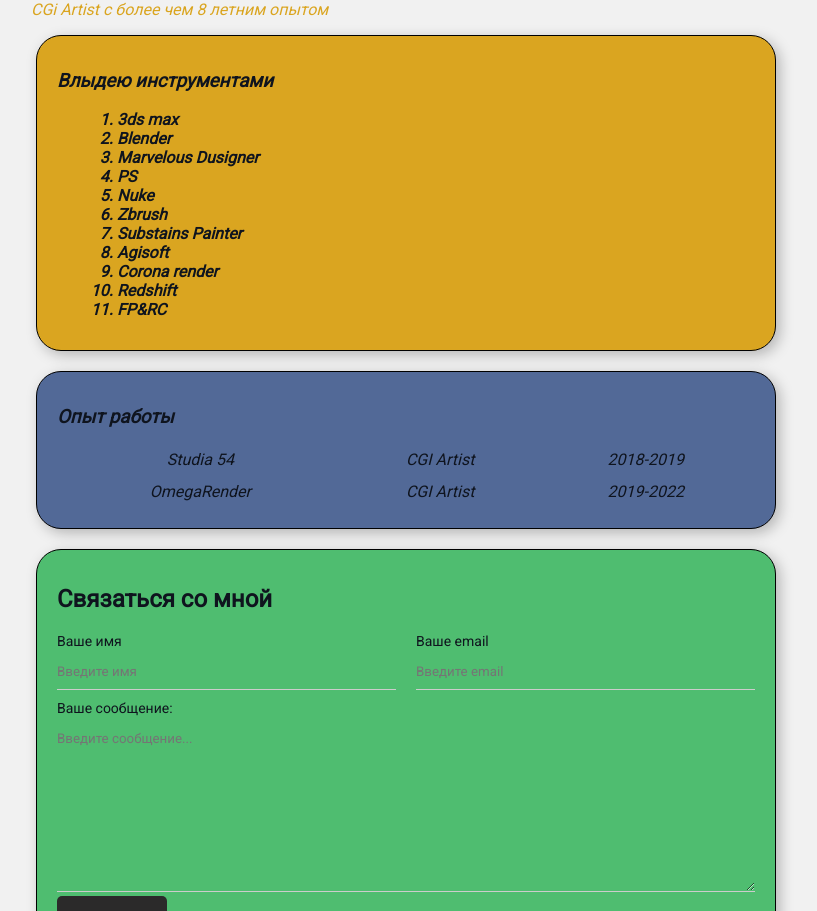
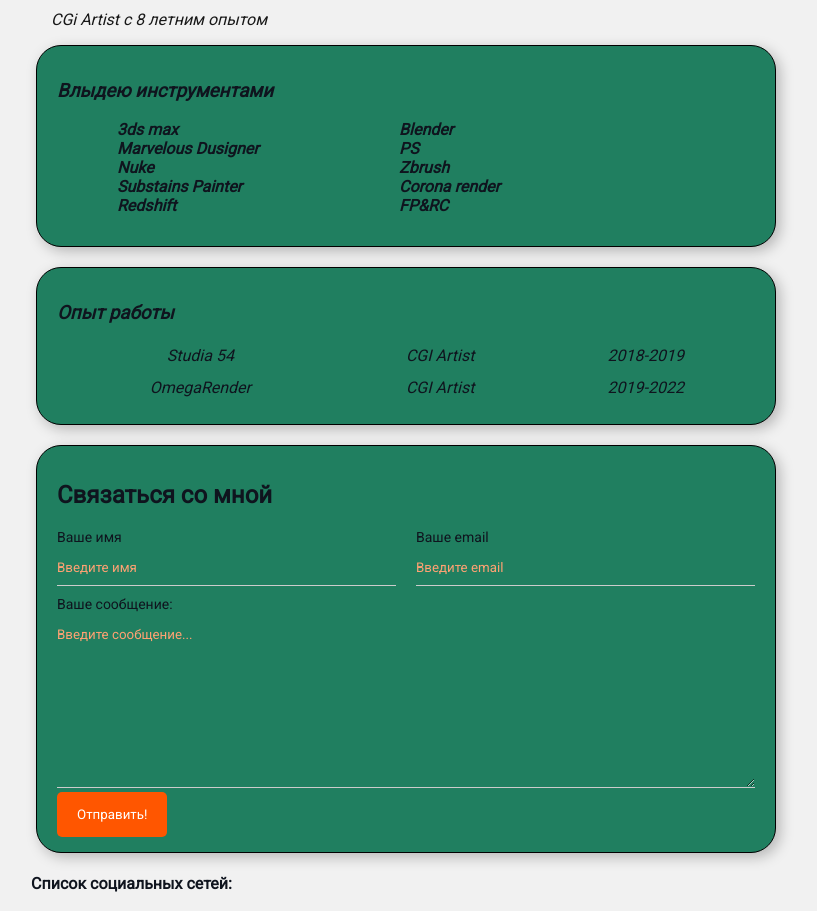
Before and after one commit to Threesundays/resume, a plain HTML site: page index.html in a window 1280 px wide. Shown: the part 350-1261 px from the top of the page, without its empty margins (234-1051 px from the left). Drawn offline with Linux system fonts and the light colour scheme.

Commit message:
Add styles

```diff
--- a/index.html
+++ b/index.html
@@ -1,5 +1,6 @@
 <!DOCTYPE html>
 <html lang="en">
+
 <head>
     <meta charset="UTF-8">
     <meta http-equiv="X-UA-Compatible" content="IE=edge">
@@ -7,20 +8,21 @@
     <title>Anton Krat</title>
     <link rel="stylesheet" href="selection.css">
 </head>
+
 <body>
     <div class="container">
         <div class="info">
 
-    <img src="https://sun9-6.userapi.com/impf/c857724/v857724401/12aae/fEw_SLQk7Hc.jpg?size=570x1080&quality=96&sign=f37a26337bfc0e3eb394091d7da44445&type=album" alt="Аватар"
-    class="avatar">
+            <img src="https://sun9-6.userapi.com/impf/c857724/v857724401/12aae/fEw_SLQk7Hc.jpg?size=570x1080&quality=96&sign=f37a26337bfc0e3eb394091d7da44445&type=album"
+                alt="Аватар" class="avatar">
             <div class="info-text">
                 <h1>Anton Krat</h1>
 
-<p> CGi Artist c более чем 8 летним опытом</p>
+                <p> CGi Artist c 8 летним опытом</p>
                 <div class="card skills">
                     <h3>Влыдею инструментами </h3>
-<ul><strong>
-    <ol class="list">
+                    <ul class="col2"><strong>
+                            <ol class=" list">
                                 <li>3ds max</li>
                                 <li>Blender</li>
                                 <li>Marvelous Dusigner</li>
@@ -28,7 +30,6 @@
                                 <li>Nuke</li>
                                 <li>Zbrush</li>
                                 <li>Substains Painter</li>
-        <li>Agisoft</li>
                                 <li>Corona render</li>
                                 <li>Redshift</li>
                                 <li>FP&RC</li>
@@ -69,12 +70,12 @@
 
                     <div class="form-group">
                         <label for="">Ваше имя</label>
-    <input type="text"  id="text" placeholder="Введите имя">
+                        <input type="text" id="text" placeholder="Введите имя">
                     </div>
 
                     <div class="form-group">
                         <label for="">Ваше email</label>
-    <input type="email"  id="email" placeholder="Введите email">
+                        <input type="email" id="email" placeholder="Введите email">
                     </div>
                 </div>
 
@@ -92,13 +93,16 @@
 
 
 
+
+
+
         <h4>Список социальных сетей:</h4>
         <a href="https://vk.com/antonkrat" target="_blank">Вконтакте</a>
         |
         <a href="https://www.behance.net/AntonKrat" target="_blank">Behance</a>
 
 
-
+    </div>
     </div>
 </body>
 
--- a/selection.css
+++ b/selection.css
@@ -20,18 +20,25 @@ body {
 
 .avatar {
     border: 1px solid black;
+    margin: 5px;
     width: 300px;
     border-radius: 25px;
     box-shadow: 4px 4px 14px rgba(0, 0, 0, .25);
 }
+
 .info {
     font-style: italic;
     margin-bottom: 20px;
 }
 
 .info-text p {
+    margin-left: 20px;
     font-style: oblique;
-    color: #DAA520;
+    color: #181818;
+}
+
+.info-text h1 {
+    margin-left: 20px;
 }
 
 .card {
@@ -43,24 +50,34 @@ body {
 
 }
 
+.col2 li {
+    display: inline-flex;
+
+    width: 45%;
+}
+
+
+
+
 .skills {
-    background-color: #DAA520;
+    background-color: #207f60;
     padding: 15px 20px;
 }
+
 .experience {
-    background-color: #526997;
+    background-color: #207f60;
     padding: 15px 20px;
 }
 
 .ask {
-    background-color: rgb(79, 189, 112);
+    background-color: #207f60;
     padding: 15px 20px;
 }
 
 
 
 .btn {
-    background: #2b2a2a;
+    background: #FF5600;
     padding: 15px 20px;
     color: #fff;
     border: none;
@@ -70,7 +87,7 @@ body {
 }
 
 .btn:hover {
-    color: #DAA520;
+    color: #00AA72;
 }
 
 a {
@@ -114,6 +131,10 @@ display: block;
     font-size: 14px;
 }
 
+
+
+
+
 .form-group input,
 .form-group textarea {
     width: 100%;
@@ -121,8 +142,12 @@ font-size: 14px;
     border: none;
     background: transparent;
     border-bottom: 1px solid #ccc;
-    color: #000;
+    color: #FF5600;
     padding: 15px 0 10px;
     outline: none;
     font-family: inherit;
 }
+
+::-webkit-input-placeholder {
+    color: #FFA273;
+}
```
Lines whose indentation alone changed are shown as unchanged.
